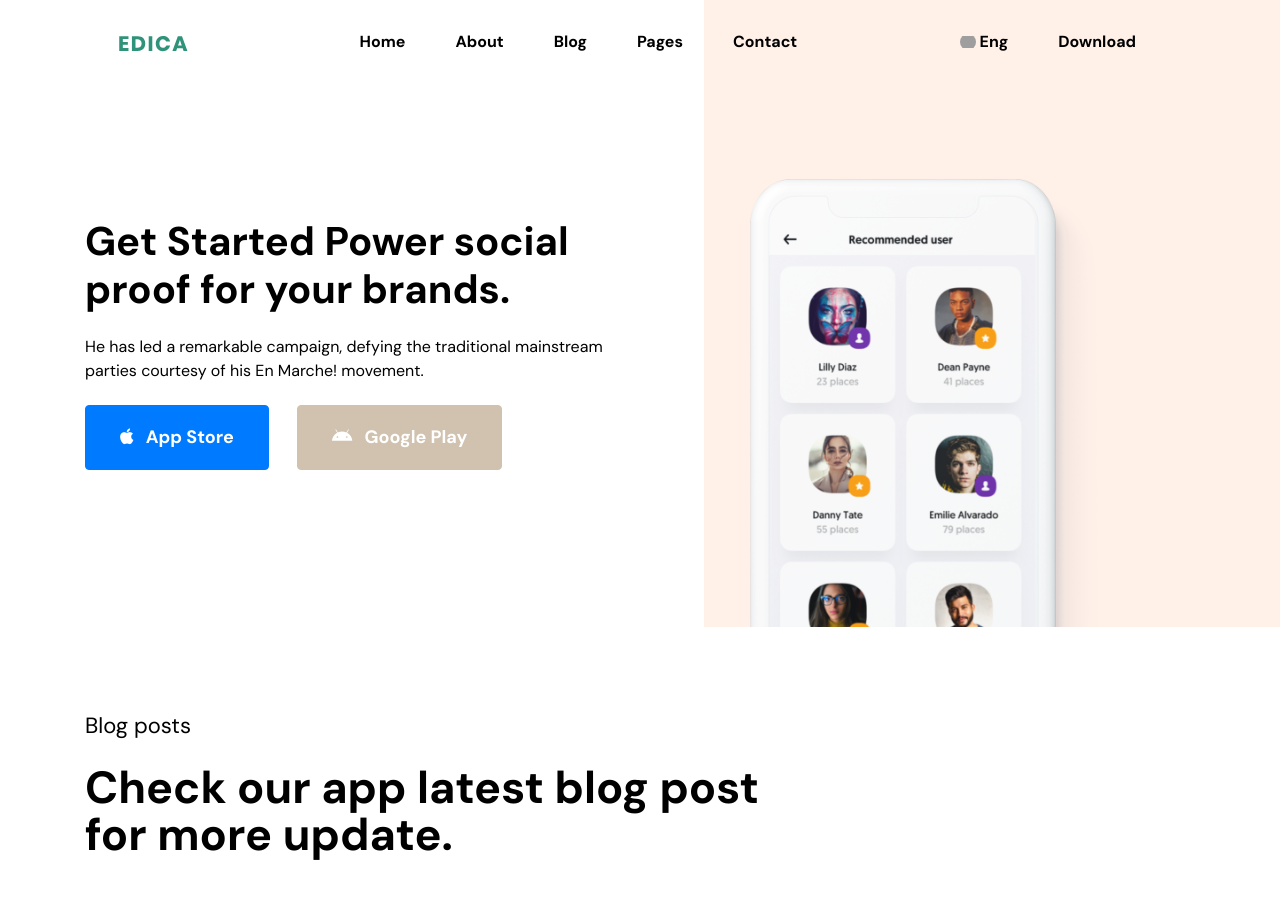
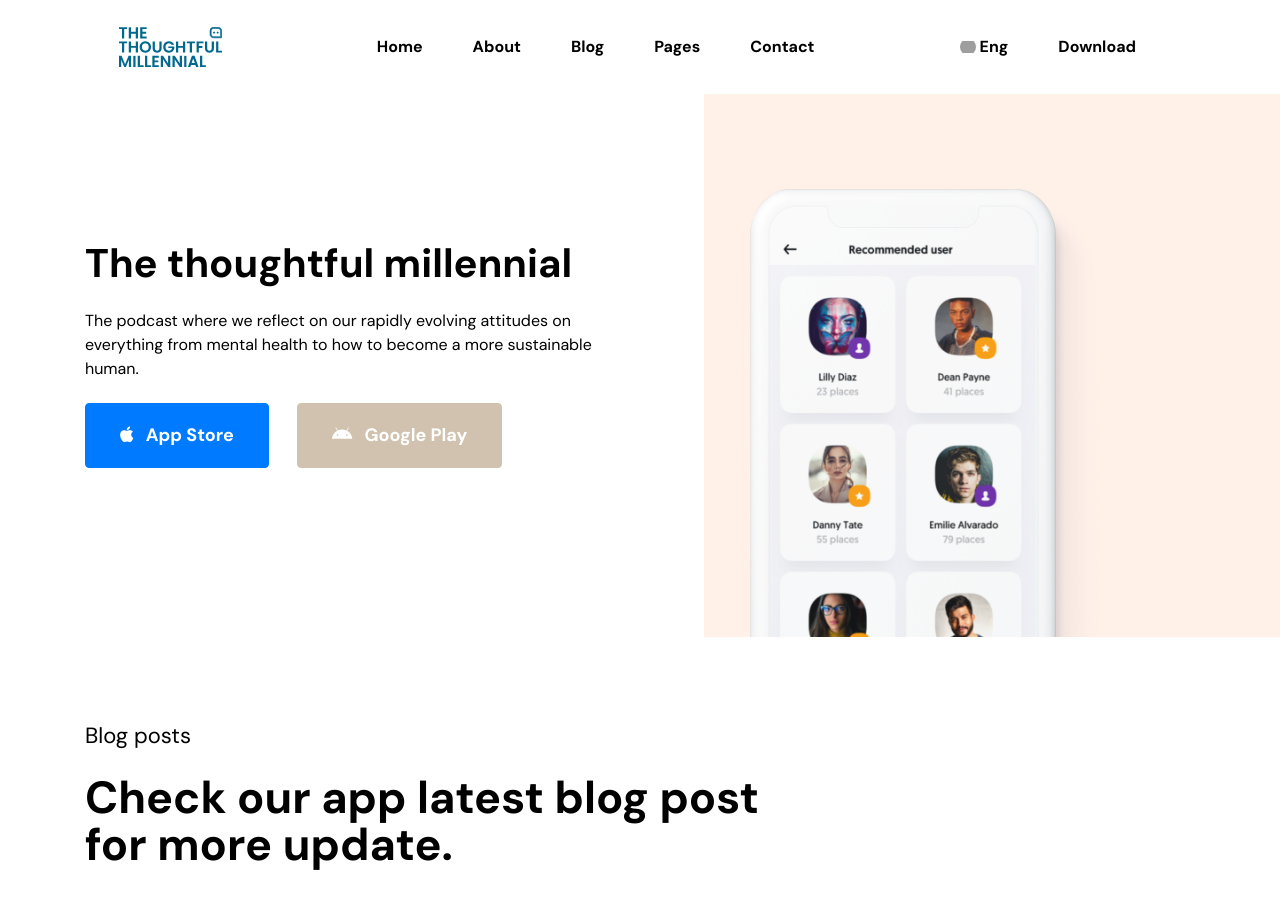
Before and after one commit to thethoughtfulmillennial/thethoughtfulmillennial.github.io, a Jekyll site: the page built from index.html, in a window 1280 px wide and 900 px high. Built offline with Jekyll 4.4.1, drawn with Linux system fonts in a browser that asks for light colours; the list of posts is cut into pages by our own code; grey boxes are pictures that could not be loaded.

Commit message:
Updating layout and logo.

```diff
--- a/_layouts/default.html
+++ b/_layouts/default.html
@@ -16,6 +16,51 @@
 
 <body>
     <div class="edica-loader"></div>
+    <header class="edica-header">
+        <div class="container">
+            <nav class="navbar navbar-expand-lg navbar-light">
+                <a class="navbar-brand" href="index.html"><img src="assets/images/logo.svg" alt="Edica"></a>
+                <button class="navbar-toggler d-lg-none" type="button" data-toggle="collapse" data-target="#edicaMainNav" aria-controls="collapsibleNavId" aria-expanded="false" aria-label="Toggle navigation">
+                    <span class="navbar-toggler-icon"></span>
+                </button>
+                <div class="collapse navbar-collapse" id="edicaMainNav">
+                    <ul class="navbar-nav mx-auto mt-2 mt-lg-0">
+                        <li class="nav-item active">
+                            <a class="nav-link" href="index.html">Home <span class="sr-only">(current)</span></a>
+                        </li>
+                        <li class="nav-item">
+                            <a class="nav-link" href="about.html">About</a>
+                        </li>
+                        <li class="nav-item dropdown">
+                            <a class="nav-link dropdown-toggle" href="#" id="blogDropdown" data-toggle="dropdown" aria-haspopup="true" aria-expanded="false">Blog</a>
+                            <div class="dropdown-menu" aria-labelledby="blogDropdown">
+                                <a class="dropdown-item" href="blog.html">Blog Archive</a>
+                                <a class="dropdown-item" href="blog-single.html">Blog Post</a>
+                            </div>
+                        </li>
+                        <li class="nav-item dropdown">
+                            <a class="nav-link dropdown-toggle" href="#" id="pagesDropdown" data-toggle="dropdown" aria-haspopup="true" aria-expanded="false">Pages</a>
+                            <div class="dropdown-menu" aria-labelledby="pagesDropdown">
+                                <a class="dropdown-item" href="404.html">404</a>
+                                <a class="dropdown-item" href="coming-soon.html">Coming Soon</a>
+                            </div>
+                        </li>
+                        <li class="nav-item">
+                            <a class="nav-link" href="contact.html">Contact</a>
+                        </li>
+                    </ul>
+                    <ul class="navbar-nav mt-2 mt-lg-0">
+                        <li class="nav-item">
+                            <a class="nav-link" href="#"><span class="flag-icon flag-icon-squared rounded-circle flag-icon-gb"></span> Eng</a>
+                        </li>
+                        <li class="nav-item">
+                            <a class="nav-link" href="#">Download</a>
+                        </li>
+                    </ul>
+                </div>
+            </nav>
+        </div>
+    </header>
     <main>
         {{ content }}
     </main>
--- a/index.html
+++ b/index.html
@@ -3,60 +3,14 @@ layout: default
 ---
 <header class="edica-header edica-landing-header">
 	<div class="container">
-		<nav class="navbar navbar-expand-lg navbar-light">
-			<a class="navbar-brand" href="index.html"><img src="assets/images/logo.svg" alt="Edica"></a>
-			<button class="navbar-toggler d-lg-none" type="button" data-toggle="collapse" data-target="#edicaMainNav"
-				aria-controls="collapsibleNavId" aria-expanded="false" aria-label="Toggle navigation">
-				<span class="navbar-toggler-icon"></span>
-			</button>
-			<div class="collapse navbar-collapse" id="edicaMainNav">
-				<ul class="navbar-nav mx-auto mt-2 mt-lg-0">
-					<li class="nav-item active">
-						<a class="nav-link" href="index.html">Home <span class="sr-only">(current)</span></a>
-					</li>
-					<li class="nav-item">
-						<a class="nav-link" href="about.html">About</a>
-					</li>
-					<li class="nav-item dropdown">
-						<a class="nav-link dropdown-toggle" href="#" id="blogDropdown" data-toggle="dropdown"
-							aria-haspopup="true" aria-expanded="false">Blog</a>
-						<div class="dropdown-menu" aria-labelledby="blogDropdown">
-							<a class="dropdown-item" href="blog.html">Blog Archive</a>
-							<a class="dropdown-item" href="blog-single.html">Blog Post</a>
-						</div>
-					</li>
-					<li class="nav-item dropdown">
-						<a class="nav-link dropdown-toggle" href="#" id="pagesDropdown" data-toggle="dropdown"
-							aria-haspopup="true" aria-expanded="false">Pages</a>
-						<div class="dropdown-menu" aria-labelledby="pagesDropdown">
-							<a class="dropdown-item" href="404.html">404</a>
-							<a class="dropdown-item" href="coming-soon.html">Coming Soon</a>
-						</div>
-					</li>
-					<li class="nav-item">
-						<a class="nav-link" href="contact.html">Contact</a>
-					</li>
-				</ul>
-				<ul class="navbar-nav mt-2 mt-lg-0">
-					<li class="nav-item">
-						<a class="nav-link" href="#"><span
-								class="flag-icon flag-icon-squared rounded-circle flag-icon-gb"></span> Eng</a>
-					</li>
-					<li class="nav-item">
-						<a class="nav-link" href="#">Download</a>
-					</li>
-				</ul>
-			</div>
-		</nav>
 		<div class="edica-landing-header-content">
 			<div id="edicaLandingHeaderCarousel" class="carousel slide" data-ride="carousel">
 				<div class="carousel-inner" role="listbox">
 					<div class="carousel-item active">
 						<div class="row">
 							<div class="col-md-6 carousel-content-wrapper">
-								<h1>Get Started Power social proof for your brands.</h1>
-								<p>He has led a remarkable campaign, defying the traditional mainstream parties courtesy
-									of his En Marche! movement.</p>
+								<h1>The thoughtful millennial</h1>
+								<p>The podcast where we reflect on our rapidly evolving attitudes on everything from mental health to how to become a more sustainable human.</p>
 								<div class="carousel-content-btns">
 									<a href="#!" class="btn btn-primary"> <i class="fab fa-apple mr-2"></i> App
 										Store</a>
```
Also changed, not shown: assets/images/logo.svg.
